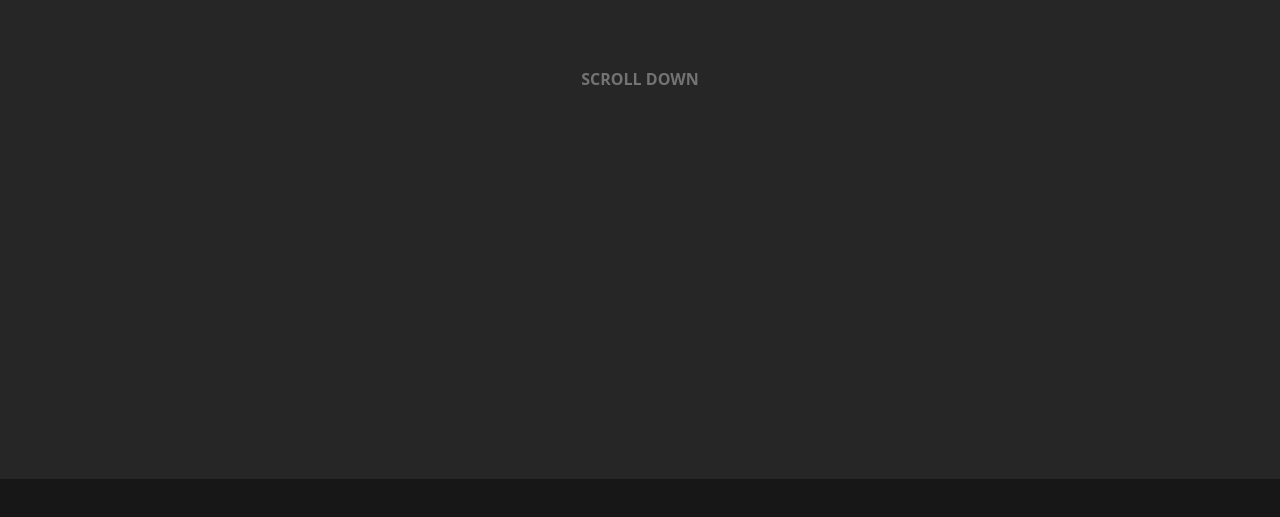
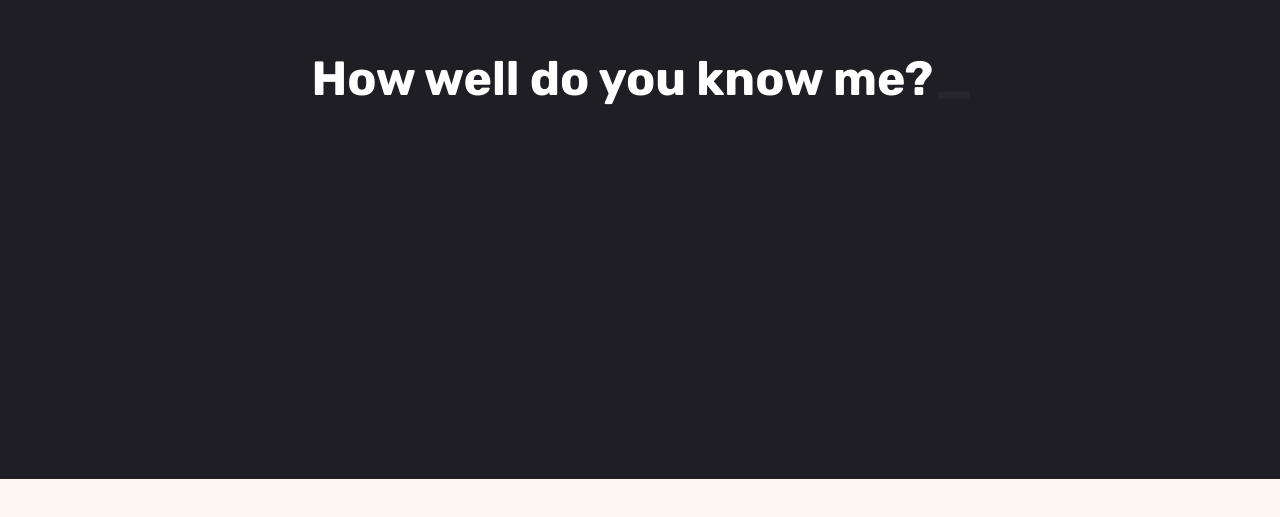
Before and after one commit to Sajojo/myportfolio, a React (Vite) app: page / in a window 1280 px wide. Shown: the part 321-838 px from the top of the page. Built offline with nearby package versions, Linux system fonts and the light colour scheme.

Commit message:
Added Typewriter Intro

```diff
--- a/package.json
+++ b/package.json
@@ -15,7 +15,9 @@
     "react": "^19.0.0",
     "react-dom": "^19.0.0",
     "react-icons": "^5.5.0",
-    "tailwindcss": "^4.0.17"
+    "react-simple-typewriter": "^5.0.1",
+    "tailwindcss": "^4.0.17",
+    "typeface-rubik": "^1.1.13"
   },
   "devDependencies": {
     "@eslint/js": "^9.21.0",
--- a/src/App.jsx
+++ b/src/App.jsx
@@ -1,5 +1,4 @@
 import Hsc from "./HorizontalScrollCarousel.jsx";
-import LightDark from "./SliderLD.jsx";
 
 function App() {
   return (
--- a/src/HorizontalScrollCarousel.jsx
+++ b/src/HorizontalScrollCarousel.jsx
@@ -1,25 +1,22 @@
 // eslint-disable-next-line no-unused-vars
 import { motion, useTransform, useScroll } from "framer-motion";
 import { useRef } from "react";
+import HeroText from "./subassets/HeroText";
 
 const Hsc = () => {
   return (
     <>
-      <section className="bg-neutral-800 relative z-[10]">
+      <section className="bg-[#1E1E24] relative z-[10]">
         <div className="flex h-screen items-center justify-center">
-          <span className="font-semibold whitespace-nowrap uppercase text-neutral-500">
-            Scroll down
-          </span>
+          <HeroText />
         </div>
       </section>
 
       <HorizontalScrollCarousel />
       <div className="h-[250vh] bg-none"></div>
-      <section className="bg-amber-400 relative z-[10]">
+      <section className="bg-[#1E1E24] relative z-[10]">
         <div className="flex h-screen items-center justify-center">
-          <span className="font-semibold whitespace-nowrap uppercase text-neutral-500">
-            Scroll up
-          </span>
+          Scroll up
         </div>
       </section>
     </>
@@ -36,7 +33,7 @@ const HorizontalScrollCarousel = () => {
 
   return (
     <div className="fixed top-0 z-[1]">
-      <section ref={targetRef} className="relative h-[400vh] bg-neutral-900">
+      <section ref={targetRef} className="relative h-[400vh] bg-[#FFF8F0]">
         <div className="flex h-screen items-center overflow-hidden">
           <motion.div style={{ x }} className="flex pl-[58%] gap-12">
             {cards.map((card) => {
--- a/src/SliderLD.jsx
+++ /dev/null
@@ -1,63 +0,0 @@
-// eslint-disable-next-line no-unused-vars
-import { motion } from "framer-motion";
-import { useState } from "react";
-import { FiMoon, FiSun } from "react-icons/fi";
-
-const TOGGLE_CLASSES =
-  "text-sm font-medium flex items-center gap-2 px-3 md:pl-3 md:pr-3.5 py-3 md:py-1.5 transition-colors relative z-10";
-
-const LightDark = () => {
-  const [selected, setSelected] = useState("light");
-  console.log(selected);
-  return (
-    <div
-      className={`grid h-[200px] place-content-center px-4 transition-colors ${
-        selected === "light" ? "bg-white" : "bg-slate-900"
-      }`}
-    >
-      <SliderToggle selected={selected} setSelected={setSelected} />
-    </div>
-  );
-};
-
-const SliderToggle = ({ selected, setSelected }) => {
-  return (
-    <div className="relative flex w-fit items-center rounded-full">
-      <button
-        className={`${TOGGLE_CLASSES} ${
-          selected === "light" ? "text-white" : "text-slate-300"
-        }`}
-        onClick={() => {
-          setSelected("light");
-        }}
-      >
-        <FiMoon className="relative z-10 text-lg md:text-sm" />
-        <span className="relative z-10">Light</span>
-      </button>
-      <button
-        className={`${TOGGLE_CLASSES} ${
-          selected === "dark" ? "text-white" : "text-slate-800"
-        }`}
-        onClick={() => {
-          setSelected("dark");
-        }}
-      >
-        <FiSun className="relative z-10 text-lg md:text-sm" />
-        <span className="relative z-10">Dark</span>
-      </button>
-      <div
-        className={`absolute inset-0 z-0 flex ${
-          selected === "dark" ? "justify-end" : "justify-start"
-        }`}
-      >
-        <motion.span
-          layout
-          transition={{ type: "spring", damping: 15, stiffness: 250 }}
-          className="h-full w-1/2 rounded-full bg-gradient-to-r from-violet-600 to-indigo-600"
-        />
-      </div>
-    </div>
-  );
-};
-
-export default LightDark;
--- a/src/index.css
+++ b/src/index.css
@@ -1,6 +1,11 @@
 @import "tailwindcss";
+
+:root {
+  font-family: "Rubik";
+}
 
 html,
 body {
   scroll-behavior: smooth;
+  overscroll-behavior: none;
 }
--- a/src/main.jsx
+++ b/src/main.jsx
@@ -1,6 +1,7 @@
 import { StrictMode } from "react";
 import { createRoot } from "react-dom/client";
 import "./index.css";
+import "typeface-rubik";
 import App from "./App.jsx";
 
 createRoot(document.getElementById("root")).render(
--- /dev/null
+++ b/src/subassets/HeroText.jsx
@@ -0,0 +1,25 @@
+import React from "react";
+import { Typewriter } from "react-simple-typewriter";
+
+const HeroText = () => {
+  return (
+    <div className="p-10">
+      <h1 className="text-5xl">
+        {" "}
+        <span style={{ color: "#FFF", fontWeight: "bold" }}>
+          {/* Style will be inherited from the parent element */}
+          <Typewriter
+            words={["Hi there...", "I'm Jo", "How well do you know me?"]}
+            cursor
+            cursorStyle="_"
+            typeSpeed={70}
+            deleteSpeed={50}
+            delaySpeed={1000}
+          />
+        </span>
+      </h1>
+    </div>
+  );
+};
+
+export default HeroText;
```
Also changed, not shown: 1 other file (tests, documents, lock files or other folders).
